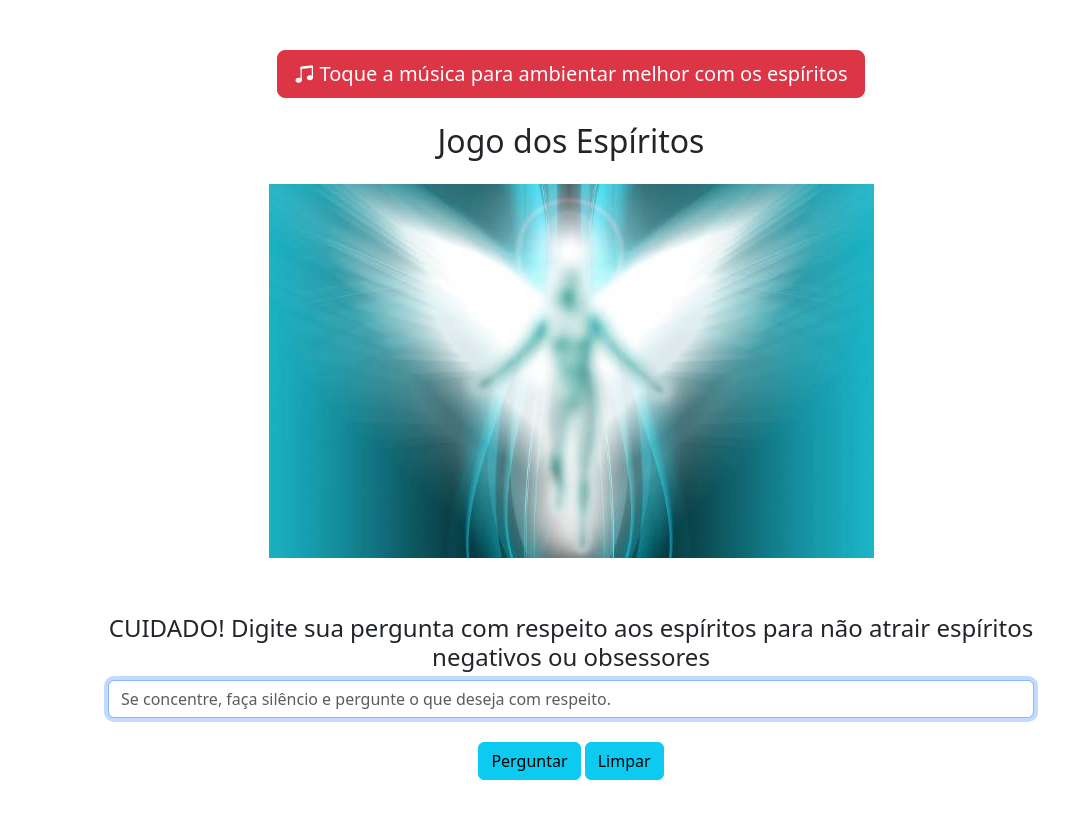
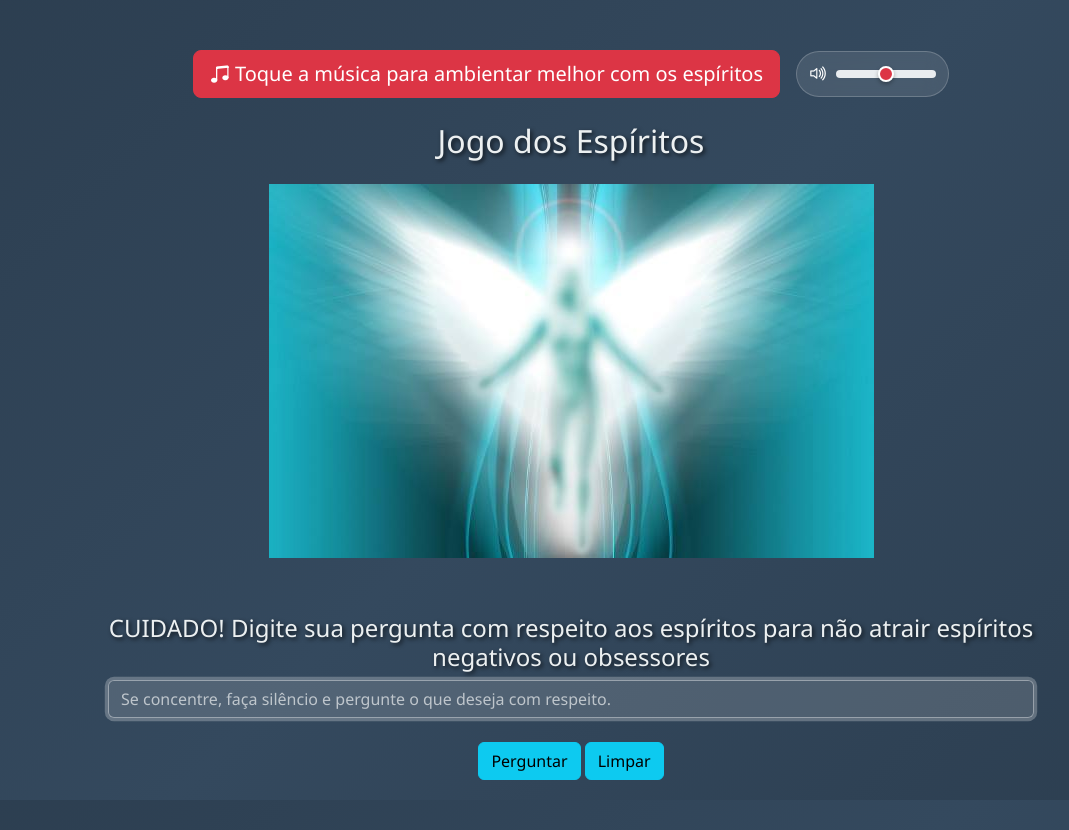
Before and after one commit to letsmg/jogo_dos_espiritos, a website: page public/index.html in a window 1280 px wide. Shown: the whole page, without its empty margins (69-1138 px from the left). Drawn offline with nearby package versions, Linux system fonts and the light colour scheme.

Commit message:
adicionado controle de volume

```diff
--- a/public/arquivo.js
+++ b/public/arquivo.js
@@ -224,3 +224,19 @@ function tocarMusica() {
         btnMusica.classList.add('btn-danger');
     }
 }
+
+function ajustarVolume(valor) {
+    var voices = document.getElementById('voices');
+    var yt1 = document.getElementById('yt1');
+    var volume = valor / 100; // Converter de 0-100 para 0-1
+
+    if (voices) {
+        voices.volume = volume;
+    }
+
+    if (yt1) {
+        yt1.volume = volume;
+    }
+
+    console.log('Volume ajustado para:', valor + '%');
+}
--- a/public/css/diversos.css
+++ b/public/css/diversos.css
@@ -1,3 +1,12 @@
+/* Estilos para o body */
+body {
+    background: linear-gradient(135deg, #2c3e50 0%, #34495e 50%, #2c3e50 100%);
+    background-attachment: fixed;
+    min-height: 100vh;
+    color: #ecf0f1;
+    font-family: 'Segoe UI', Tahoma, Geneva, Verdana, sans-serif;
+}
+
 .py-150{
     padding-top: 150px;
     padding-bottom: 150px;
@@ -37,12 +46,92 @@
 
 .bg{
   background-image: url("../img/espiritos.jpg");
+  background-color: rgba(44, 62, 80, 0.9);
+  background-blend-mode: overlay;
+  border-radius: 15px;
+  border: 2px solid rgba(52, 73, 94, 0.8);
+  box-shadow: 0 8px 32px rgba(0, 0, 0, 0.3);
 
   /* Full height */
-  height: 100%;
+  min-height: 200px;
 
   /* Center and scale the image nicely */
   background-position: center;
   background-repeat: no-repeat;
   background-size: cover;
 }
+
+/* Melhorar contraste do texto */
+h1, h2, h3, h4 {
+    color: #ecf0f1 !important;
+    text-shadow: 2px 2px 4px rgba(0, 0, 0, 0.7);
+}
+
+/* Estilo para inputs */
+.form-control {
+    background-color: rgba(255, 255, 255, 0.1);
+    border: 1px solid rgba(255, 255, 255, 0.3);
+    color: #ecf0f1;
+}
+
+.form-control::placeholder {
+    color: rgba(236, 240, 241, 0.7);
+}
+
+.form-control:focus {
+    background-color: rgba(255, 255, 255, 0.15);
+    border-color: rgba(255, 255, 255, 0.5);
+    color: #ecf0f1;
+    box-shadow: 0 0 0 0.2rem rgba(255, 255, 255, 0.25);
+}
+
+/* Estilos para o controle de volume */
+.volume-control {
+    display: flex;
+    align-items: center;
+    background: rgba(255, 255, 255, 0.1);
+    padding: 8px 12px;
+    border-radius: 25px;
+    border: 1px solid rgba(255, 255, 255, 0.2);
+    backdrop-filter: blur(10px);
+}
+
+.volume-control label {
+    margin: 0;
+    font-size: 1.2rem;
+    cursor: pointer;
+}
+
+.form-range {
+    background: transparent;
+}
+
+.form-range::-webkit-slider-track {
+    background: rgba(255, 255, 255, 0.3);
+    height: 4px;
+    border-radius: 2px;
+}
+
+.form-range::-webkit-slider-thumb {
+    background: #dc3545;
+    width: 16px;
+    height: 16px;
+    border: 2px solid #fff;
+    box-shadow: 0 2px 4px rgba(0, 0, 0, 0.3);
+}
+
+.form-range::-moz-range-track {
+    background: rgba(255, 255, 255, 0.3);
+    height: 4px;
+    border-radius: 2px;
+}
+
+.form-range::-moz-range-thumb {
+    background: #dc3545;
+    width: 16px;
+    height: 16px;
+    border: 2px solid #fff;
+    border-radius: 50%;
+    box-shadow: 0 2px 4px rgba(0, 0, 0, 0.3);
+    cursor: pointer;
+}
--- a/public/index.html
+++ b/public/index.html
@@ -31,9 +31,18 @@
 
         <div class="row justify-content-center py-50">
             <div class="col-12 text-center mb-4">
-                <button type="button" class="btn btn-danger btn-lg" onclick="tocarMusica()" id="btnMusica">
-                    <i class="bi bi-music-note-beamed"></i> Toque a música para ambientar melhor com os espíritos
-                </button>
+                <div class="d-inline-flex align-items-center gap-3">
+                    <button type="button" class="btn btn-danger btn-lg" onclick="tocarMusica()" id="btnMusica">
+                        <i class="bi bi-music-note-beamed"></i> Toque a música para ambientar melhor com os espíritos
+                    </button>
+                    <div class="volume-control">
+                        <label for="volumeSlider" class="text-white me-2">
+                            <i class="bi bi-volume-up"></i>
+                        </label>
+                        <input type="range" id="volumeSlider" class="form-range" min="0" max="100" value="50"
+                               style="width: 100px;" onchange="ajustarVolume(this.value)">
+                    </div>
+                </div>
             </div>
 
             <div class="col-12 text-center">
```
